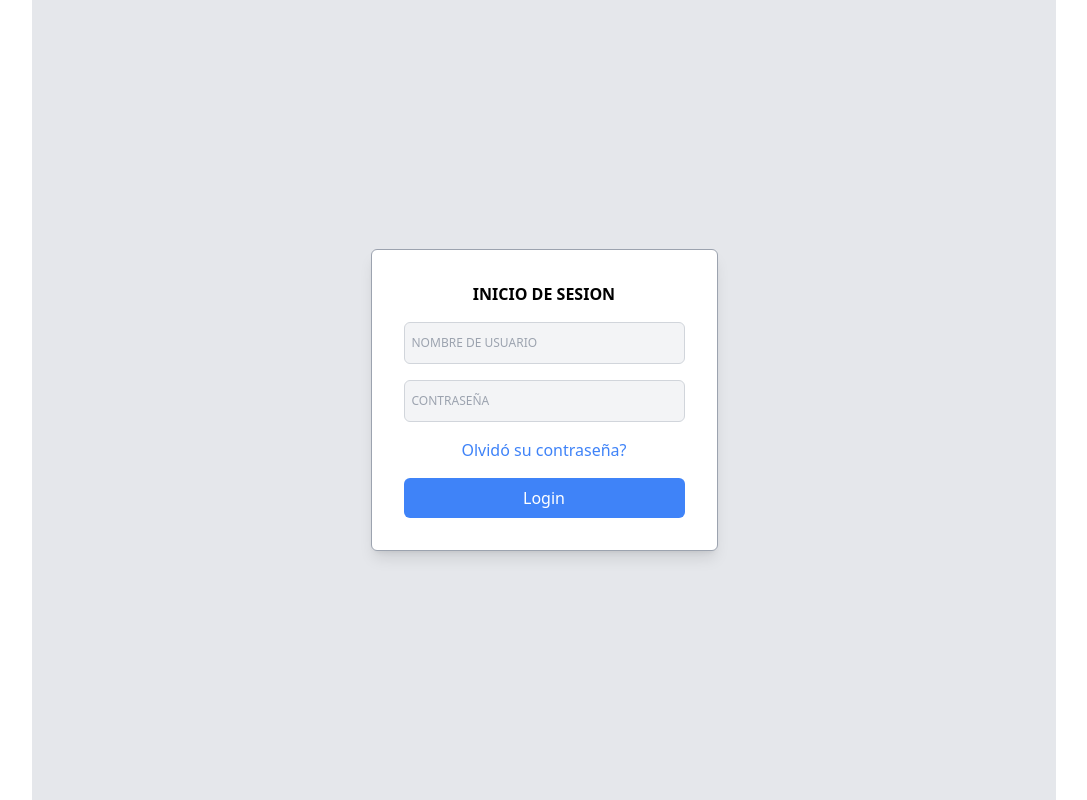
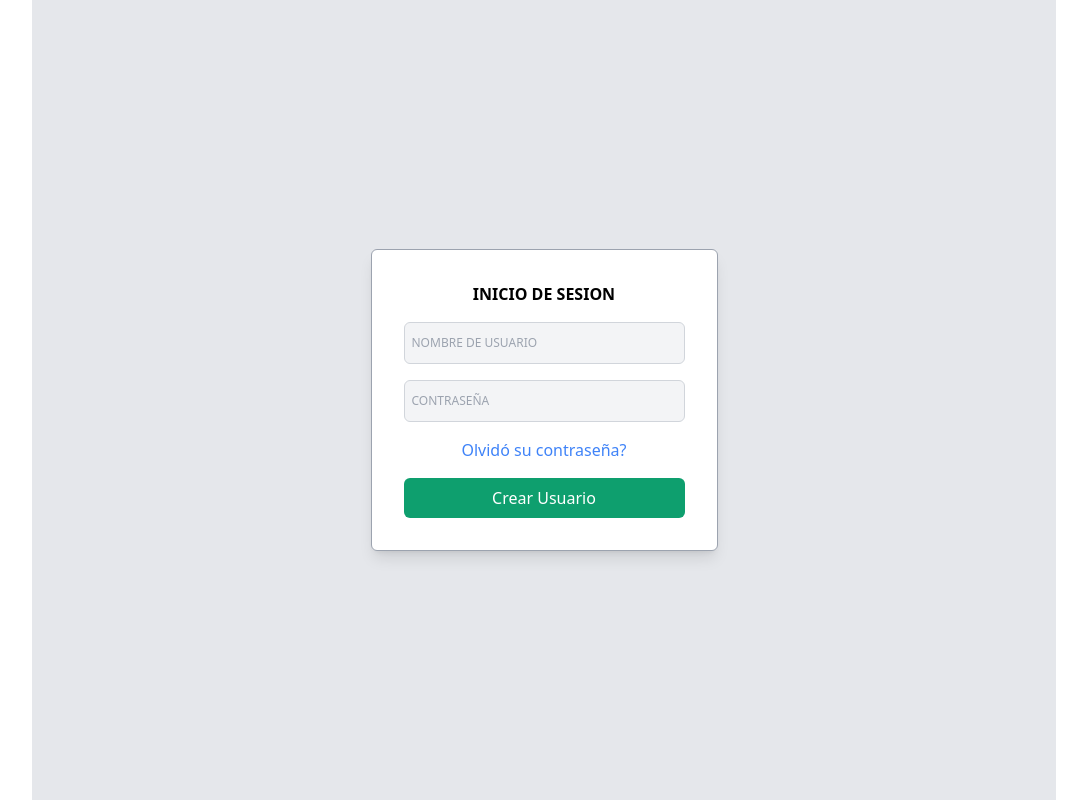
Before and after one commit to AndresSamboni/ApliWeb_Final_FrontEnd, a React (Vite) app: page / in a window 1280 px wide. Shown: the whole page, without its empty margins (96-1183 px from the left). Built offline with nearby package versions, Linux system fonts and the light colour scheme.

Commit message:
Cambio el color del boton de "Crear Usuario"

```diff
--- a/src/components/login.tsx
+++ b/src/components/login.tsx
@@ -110,7 +110,7 @@ const Login = () => {
                     <div className="text-center mb-4">
                         <a href="#" className="text-blue-500">Olvidó su contraseña?</a>
                     </div>
-                    <button type="submit" className="w-full bg-blue-500 text-white py-2 px-4 rounded-md hover:bg-blue-600 transition duration-300">Login</button>
+                    <button type="submit" className="w-full bg-green-500 text-white py-2 px-4 rounded-md hover:bg-green-600 transition duration-300">Crear Usuario</button>
                 </form>
             </div>
         </div>
```
